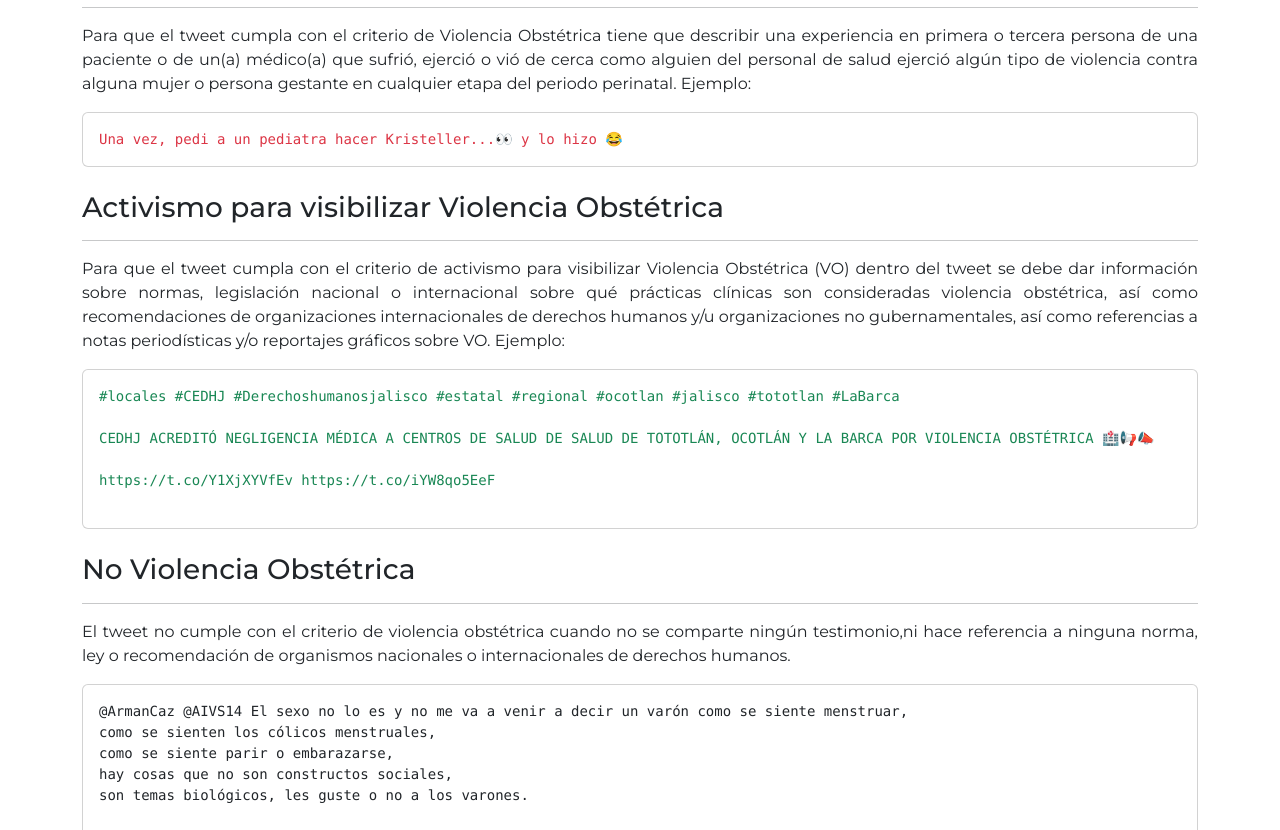
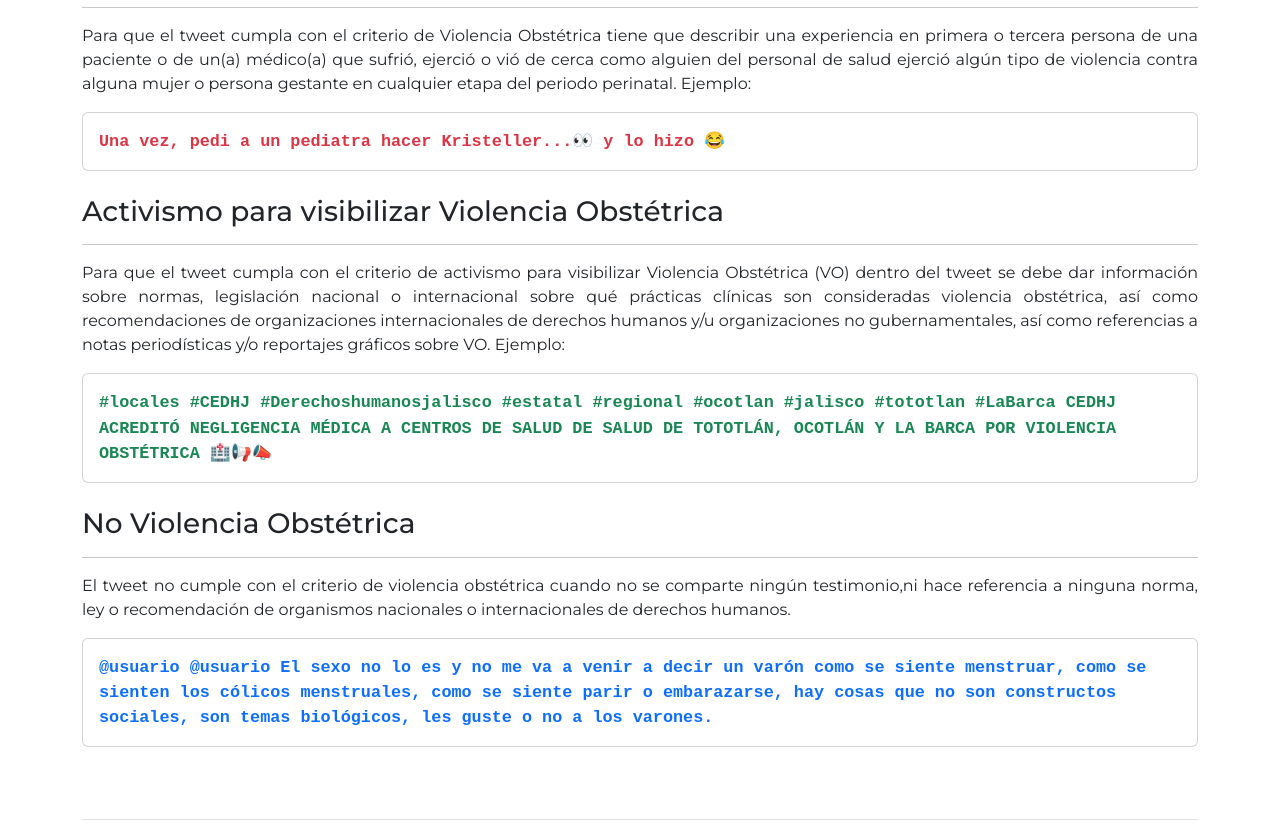
Before and after one commit to PLN-disca-iimas/obstetric-violence-tweets, a plain HTML site: page labels.html in a window 1280 px wide. Shown: the part 310-1140 px from the top of the page. Drawn offline with nearby package versions, Linux system fonts and the light colour scheme.

Commit message:
add fmed to credits and change tweet style

```diff
--- a/css/style.css
+++ b/css/style.css
@@ -2,6 +2,7 @@
 @import url('https://fonts.googleapis.com/css2?family=Playfair+Display:wght@400;700&display=swap');
 @import url('https://fonts.googleapis.com/css2?family=Josefin+Sans:ital,wght@0,100..700;1,100..700&family=Lora:ital,wght@0,400..700;1,400..700&family=Roboto&display=swap');
 @import url('https://fonts.googleapis.com/css2?family=Montserrat:ital,wght@0,100..900;1,100..900&family=Roboto:ital,wght@0,100;0,300;0,400;0,500;0,700;0,900;1,100;1,300;1,400;1,500;1,700;1,900&display=swap');
+@import url('https://fonts.googleapis.com/css2?family=Courier+Prime:ital,wght@0,100..700;1,100..700&display=swap');
 @import url('https://fonts.googleapis.com/css2?family=Material+Symbols+Outlined');
 
 /* Aplicar la fuente Playfair Display a todo el proyecto */
@@ -99,3 +100,9 @@ a:hover {
 .txt-example {
     line-height: 30px !important;
 }
+
+.text-tweet {
+    font-family: 'Courier New', Courier, monospace;
+    font-size: 1.05em;
+    font-weight: 600 !important;
+}
--- a/labels.html
+++ b/labels.html
@@ -100,8 +100,8 @@
           </p>
           <div class="card mb-4">
             <div class="card-body">
-              <pre class="card-text fw-medium text-danger">
-Una vez, pedi a un pediatra hacer Kristeller...👀 y lo hizo 😂              </pre
+              <div class="card-text text-danger text-tweet">
+Una vez, pedi a un pediatra hacer Kristeller...👀 y lo hizo 😂              </div
               >
             </div>
           </div>
@@ -121,13 +121,11 @@ Una vez, pedi a un pediatra hacer Kristeller...👀 y lo hizo 😂
           </p>
           <div class="card mb-4">
             <div class="card-body">
-              <pre class="card-text fw-medium text-success">
+              <div class="card-text fw-medium text-success text-tweet">
 #locales #CEDHJ #Derechoshumanosjalisco #estatal #regional #ocotlan #jalisco #tototlan #LaBarca
 
 CEDHJ ACREDITÓ NEGLIGENCIA MÉDICA A CENTROS DE SALUD DE SALUD DE TOTOTLÁN, OCOTLÁN Y LA BARCA POR VIOLENCIA OBSTÉTRICA 🏥📢📣
-
-https://t.co/Y1XjXYVfEv https://t.co/iYW8qo5EeF
-            </pre
+            </div
               >
             </div>
           </div>
@@ -144,13 +142,9 @@ https://t.co/Y1XjXYVfEv https://t.co/iYW8qo5EeF
           </p>
           <div class="card mb-4">
             <div class="card-body">
-              <pre class="card-text fw-medium text-seconday">
-@ArmanCaz @AIVS14 El sexo no lo es y no me va a venir a decir un varón como se siente menstruar,
-como se sienten los cólicos menstruales,
-como se siente parir o embarazarse,
-hay cosas que no son constructos sociales,
-son temas biológicos, les guste o no a los varones.
-            </pre
+              <div class="card-text fw-medium text-primary text-tweet">
+@usuario @usuario El sexo no lo es y no me va a venir a decir un varón como se siente menstruar, como se sienten los cólicos menstruales, como se siente parir o embarazarse, hay cosas que no son constructos sociales, son temas biológicos, les guste o no a los varones.
+            </div
               >
             </div>
           </div>
```
Also changed, not shown: about.html (+3 -2 lines).
